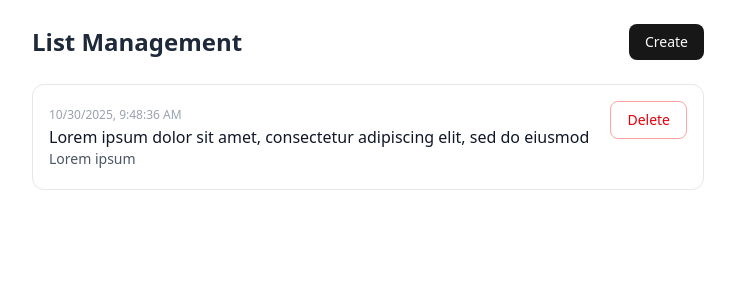
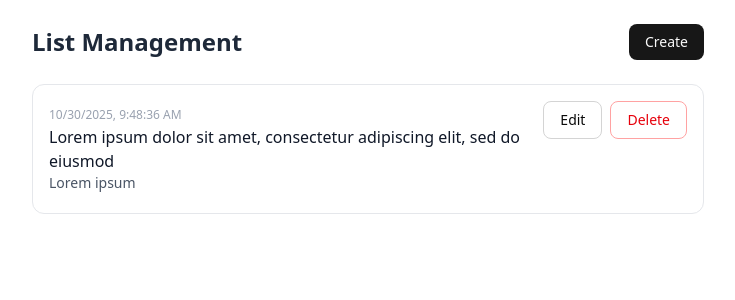
Before and after one commit to arman-borkhani/list-management-interface, a React (Vite) app: page / in a window 1280 px wide. Shown: the top 300 px of the page, without its empty margins (272-1007 px from the left). Built offline with nearby package versions, Linux system fonts and the light colour scheme.

Commit message:
Implement edit functionality

```diff
--- a/src/App.tsx
+++ b/src/App.tsx
@@ -3,6 +3,7 @@ import ListModal from "./components/list/ListModal";
 import ListView from "./components/list/ListView";
 import Button from "./components/ui/Button";
 import { itemsReducer } from "./reducers";
+import type { Item } from "./types";
 
 function App() {
   const [items, dispatch] = useReducer(itemsReducer, [
@@ -15,12 +16,29 @@ function App() {
     },
   ]);
   const [isModalOpen, setIsModalOpen] = useState(false);
+  const [editingItem, setEditingItem] = useState<Item | null>(null);
+
+  const handleCreate = () => {
+    setEditingItem(null);
+    setIsModalOpen(true);
+  };
+
+  const handleEdit = (item: Item) => {
+    setEditingItem(item);
+    setIsModalOpen(true);
+  };
 
   const handleDelete = (id: number) => {
     dispatch({ type: "DELETE", payload: id });
   };
 
   const handleSubmit = (data: { title: string; subtitle: string }) => {
+    if (editingItem) {
+      dispatch({
+        type: "UPDATE",
+        payload: { ...editingItem, ...data },
+      });
+    } else {
       dispatch({
         type: "CREATE",
         payload: {
@@ -30,6 +48,7 @@ function App() {
           createdAt: new Date().toLocaleString(),
         },
       });
+    }
     setIsModalOpen(false);
   };
 
@@ -39,15 +58,16 @@ function App() {
         <div className="py-6 max-w-2xl mx-auto font-sans text-gray-800">
           <div className="flex justify-between items-center gap-4 mb-6">
             <h1 className="text-2xl font-semibold">List Management</h1>
-            <Button onClick={() => setIsModalOpen(true)}>Create</Button>
+            <Button onClick={handleCreate}>Create</Button>
           </div>
 
-          <ListView items={items} onDelete={handleDelete} />
+          <ListView items={items} onEdit={handleEdit} onDelete={handleDelete} />
 
           <ListModal
             open={isModalOpen}
             onClose={() => setIsModalOpen(false)}
             onSubmit={handleSubmit}
+            editingItem={editingItem}
           />
         </div>
       </div>
--- a/src/components/list/ListItem.tsx
+++ b/src/components/list/ListItem.tsx
@@ -3,10 +3,11 @@ import Button from "../ui/Button";
 
 interface Props {
   item: Item;
+  onEdit: () => void;
   onDelete: () => void;
 }
 
-const ListItem = ({ item, onDelete }: Props) => {
+const ListItem = ({ item, onEdit, onDelete }: Props) => {
   return (
     <article className="border border-gray-200 rounded-xl p-4 space-y-1 flex flex-col sm:flex-row gap-4 justify-between items-start">
       <div>
@@ -15,9 +16,14 @@ const ListItem = ({ item, onDelete }: Props) => {
         <p className="text-sm text-gray-600">{item.subtitle}</p>
       </div>
 
-      <Button onClick={onDelete} variant="destructive">
-        Delete
-      </Button>
+      <div className="flex gap-2">
+        <Button onClick={onEdit} variant="outline">
+          Edit
+        </Button>
+        <Button onClick={onDelete} variant="destructive">
+          Delete
+        </Button>
+      </div>
     </article>
   );
 };
--- a/src/components/list/ListModal.tsx
+++ b/src/components/list/ListModal.tsx
@@ -1,4 +1,5 @@
-import { useState, type FormEvent } from "react";
+import { useEffect, useState, type FormEvent } from "react";
+import type { Item } from "../../types";
 import Button from "../ui/Button";
 import Dialog from "../ui/Dialog";
 import Input from "../ui/Input";
@@ -7,11 +8,22 @@ interface Props {
   open: boolean;
   onClose: () => void;
   onSubmit: (data: { title: string; subtitle: string }) => void;
+  editingItem: Item | null;
 }
 
-const ListModal = ({ open, onClose, onSubmit }: Props) => {
+const ListModal = ({ open, onClose, onSubmit, editingItem }: Props) => {
   const [title, setTitle] = useState("");
   const [subtitle, setSubtitle] = useState("");
+
+  useEffect(() => {
+    if (editingItem) {
+      setTitle(editingItem.title);
+      setSubtitle(editingItem.subtitle);
+    } else {
+      setTitle("");
+      setSubtitle("");
+    }
+  }, [editingItem]);
 
   const handleSubmit = (e: FormEvent) => {
     e.preventDefault();
@@ -23,7 +35,9 @@ const ListModal = ({ open, onClose, onSubmit }: Props) => {
 
   return (
     <Dialog open={open} onClose={onClose}>
-      <h2 className="text-lg font-semibold mb-4">Create Item</h2>
+      <h2 className="text-lg font-semibold mb-4">
+        {editingItem ? "Edit Item" : "Create Item"}
+      </h2>
       <form onSubmit={handleSubmit} className="space-y-4">
         <div>
           <label className="block text-sm font-medium mb-1" htmlFor="title">
@@ -52,7 +66,7 @@ const ListModal = ({ open, onClose, onSubmit }: Props) => {
           <Button type="button" variant="outline" onClick={onClose}>
             Cancel
           </Button>
-          <Button type="submit">Create</Button>
+          <Button type="submit">{editingItem ? "Save" : "Create"}</Button>
         </div>
       </form>
     </Dialog>
--- a/src/components/list/ListView.tsx
+++ b/src/components/list/ListView.tsx
@@ -3,10 +3,11 @@ import ListItem from "./ListItem";
 
 interface Props {
   items: Item[];
+  onEdit: (item: Item) => void;
   onDelete: (id: number) => void;
 }
 
-const ListView = ({ items, onDelete }: Props) => {
+const ListView = ({ items, onEdit, onDelete }: Props) => {
   if (items.length === 0) {
     return (
       <p className="text-gray-500">No items yet. Click Create to add one.</p>
@@ -19,6 +20,7 @@ const ListView = ({ items, onDelete }: Props) => {
         <ListItem
           key={item.id}
           item={item}
+          onEdit={() => onEdit(item)}
           onDelete={() => onDelete(item.id)}
         />
       ))}
--- a/src/reducers.ts
+++ b/src/reducers.ts
@@ -4,6 +4,10 @@ export function itemsReducer(state: Item[], action: Action): Item[] {
   switch (action.type) {
     case "CREATE":
       return [...state, action.payload];
+    case "UPDATE":
+      return state.map((it) =>
+        it.id === action.payload.id ? action.payload : it
+      );
     case "DELETE":
       return state.filter((it) => it.id !== action.payload);
     default:
--- a/src/types.ts
+++ b/src/types.ts
@@ -7,4 +7,5 @@ export interface Item {
 
 export type Action =
   | { type: "CREATE"; payload: Item }
+  | { type: "UPDATE"; payload: Item }
   | { type: "DELETE"; payload: number };
```
Lines whose indentation alone changed are shown as unchanged.
